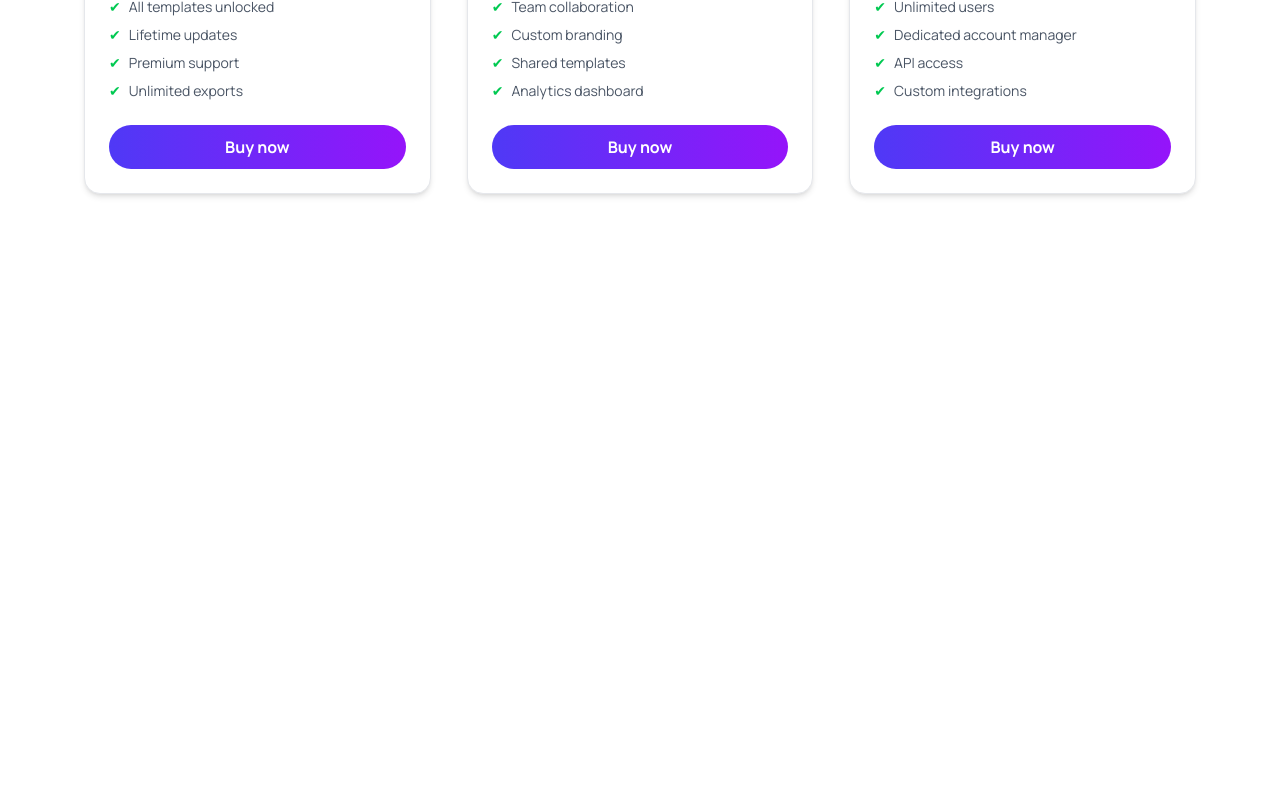
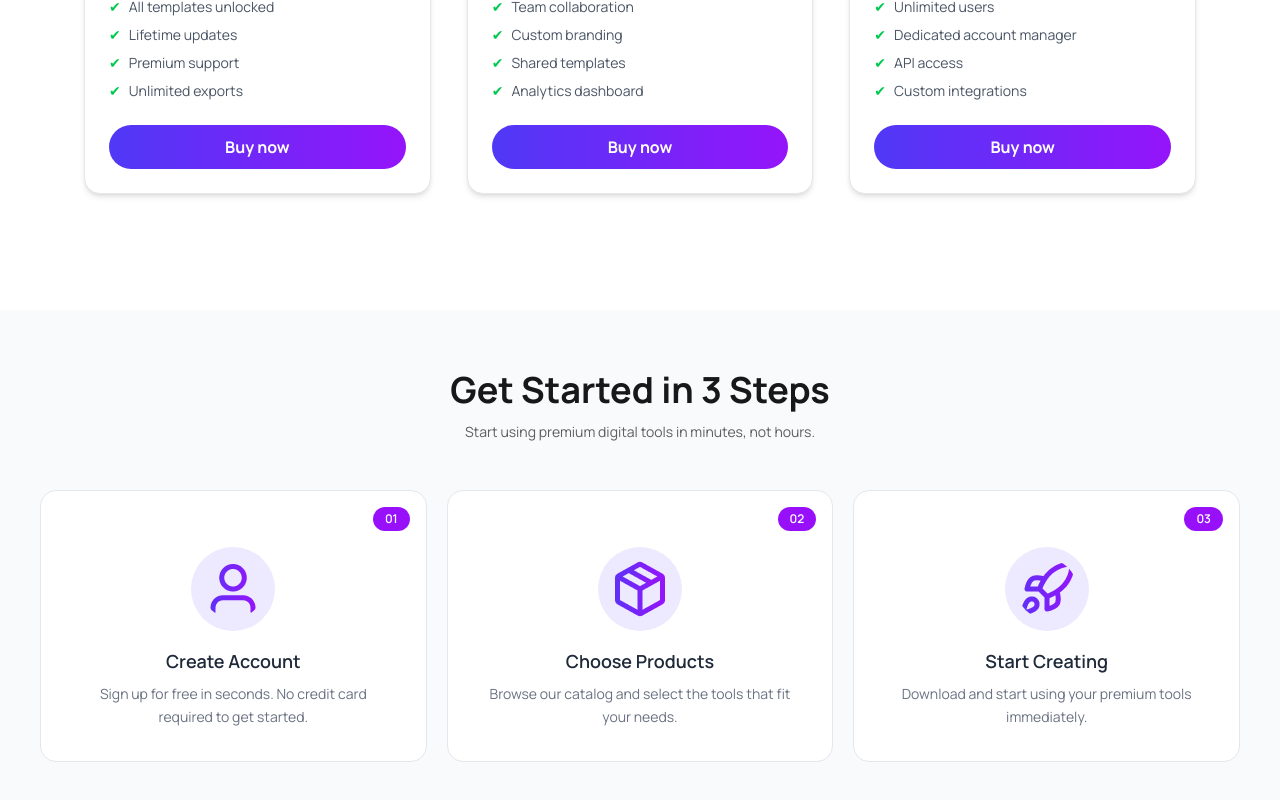
Before and after one commit to Riadul-Islam-551/B13-A6-Digital-Tools, a React (Vite) app: page / in a window 1280 px wide. Shown: the part 2029-2829 px from the top of the page. Before the commit the page ends 2339 px from the top, so only its background shows below. Built offline with nearby package versions, Linux system fonts and the light colour scheme.

Commit message:
make the steps section

```diff
--- a/src/App.jsx
+++ b/src/App.jsx
@@ -1,9 +1,10 @@
 import { useState } from "react";
 import "./App.css";
 import Banner from "./components/banner/Banner";
-import Tools from "./components/digitalTools/Tools"
+import Tools from "./components/digitalTools/Tools";
 import Nav from "./components/nav/Nav";
 import States from "./components/states/States";
+import Steps from "./components/steps/Steps";
 
 const fetchProducts = fetch("/product.json")
   .then((res) => res.json())
@@ -12,7 +13,6 @@ const fetchProducts = fetch("/product.json")
   });
 
 function App() {
-
   const [cartProducts, setCartProducts] = useState([]);
   // console.log(cartProducts);
   return (
@@ -20,7 +20,12 @@ function App() {
       <Nav cartProducts={cartProducts}></Nav>
       <Banner></Banner>
       <States></States>
-      <Tools cartProducts={cartProducts} setCartProducts={setCartProducts} fetchProducts={fetchProducts}></Tools>
+      <Tools
+        cartProducts={cartProducts}
+        setCartProducts={setCartProducts}
+        fetchProducts={fetchProducts}
+      ></Tools>
+      <Steps></Steps>
     </>
   );
 }
--- /dev/null
+++ b/src/components/steps/Steps.jsx
@@ -0,0 +1,103 @@
+import React from "react";
+import user from "../../assets/user.png";
+import chooseProduct from "../../assets/package.png";
+import rocket from "../../assets/rocket.png";
+
+const Steps = () => {
+  return (
+    <div className="px-2 md:px-4 lg:px-9 py-6 md:py-9 lg:py-12 mb-9 bg-[#F9FAFC]">
+      <div className="text-center  max-w-300 rounded-2xl  mx-auto ">
+        <h1 className="text-2xl md:text-4xl font-bold my-3">
+          Get Started in 3 Steps
+        </h1>
+        <p className="text-secondary text-sm">
+          Start using premium digital tools in minutes, not hours.
+        </p>
+        {/* steps card  */}
+        <div className="grid grid-cols-1 md:grid-cols-3 gap-5 mt-6 lg:mt-12">
+          {/* card 1 */}
+          <div className="relative bg-white rounded-2xl p-8 text-center border border-gray-200">
+            {/* Badge */}
+            <div className="absolute top-4 right-4 bg-purple-600 text-white text-xs font-semibold px-3 py-1 rounded-full">
+              01
+            </div>
+
+            {/* Icon Circle */}
+            <div className="flex items-center justify-center mt-6 mb-4">
+              <img
+                className="p-3 rounded-full bg-violet-100"
+                src={user}
+                alt=""
+              />
+            </div>
+
+            {/* Title */}
+            <h2 className="text-lg font-semibold text-gray-800 mb-2">
+              Create Account
+            </h2>
+
+            {/* Description */}
+            <p className="text-sm text-gray-500 leading-relaxed">
+              Sign up for free in seconds. No credit card required to get
+              started.
+            </p>
+          </div>
+          {/* card 2 */}
+          <div className="relative bg-white rounded-2xl p-8 text-center border border-gray-200">
+            {/* Badge */}
+            <div className="absolute top-4 right-4 bg-purple-600 text-white text-xs font-semibold px-3 py-1 rounded-full">
+              02
+            </div>
+
+            {/* Icon Circle */}
+            <div className="flex items-center justify-center mt-6 mb-4">
+              <img
+                className="p-3 rounded-full bg-violet-100"
+                src={chooseProduct}
+                alt=""
+              />
+            </div>
+
+            {/* Title */}
+            <h2 className="text-lg font-semibold text-gray-800 mb-2">
+              Choose Products{" "}
+            </h2>
+
+            {/* Description */}
+            <p className="text-sm text-gray-500 leading-relaxed">
+              Browse our catalog and select the tools that fit your needs.
+            </p>
+          </div>
+          {/* card 3  */}
+          <div className="relative bg-white rounded-2xl p-8 text-center border border-gray-200">
+            {/* Badge */}
+            <div className="absolute top-4 right-4 bg-purple-600 text-white text-xs font-semibold px-3 py-1 rounded-full">
+              03
+            </div>
+
+            {/* Icon Circle */}
+            <div className="flex items-center justify-center mt-6 mb-4">
+              <img
+                className="p-3 rounded-full bg-violet-100"
+                src={rocket}
+                alt=""
+              />
+            </div>
+
+            {/* Title */}
+            <h2 className="text-lg font-semibold text-gray-800 mb-2">
+              Start Creating{" "}
+            </h2>
+
+            {/* Description */}
+            <p className="text-sm text-gray-500 leading-relaxed">
+              Download and start using your premium tools immediately.
+            </p>
+          </div>
+        </div>
+      </div>
+    </div>
+  );
+};
+
+export default Steps;
```
